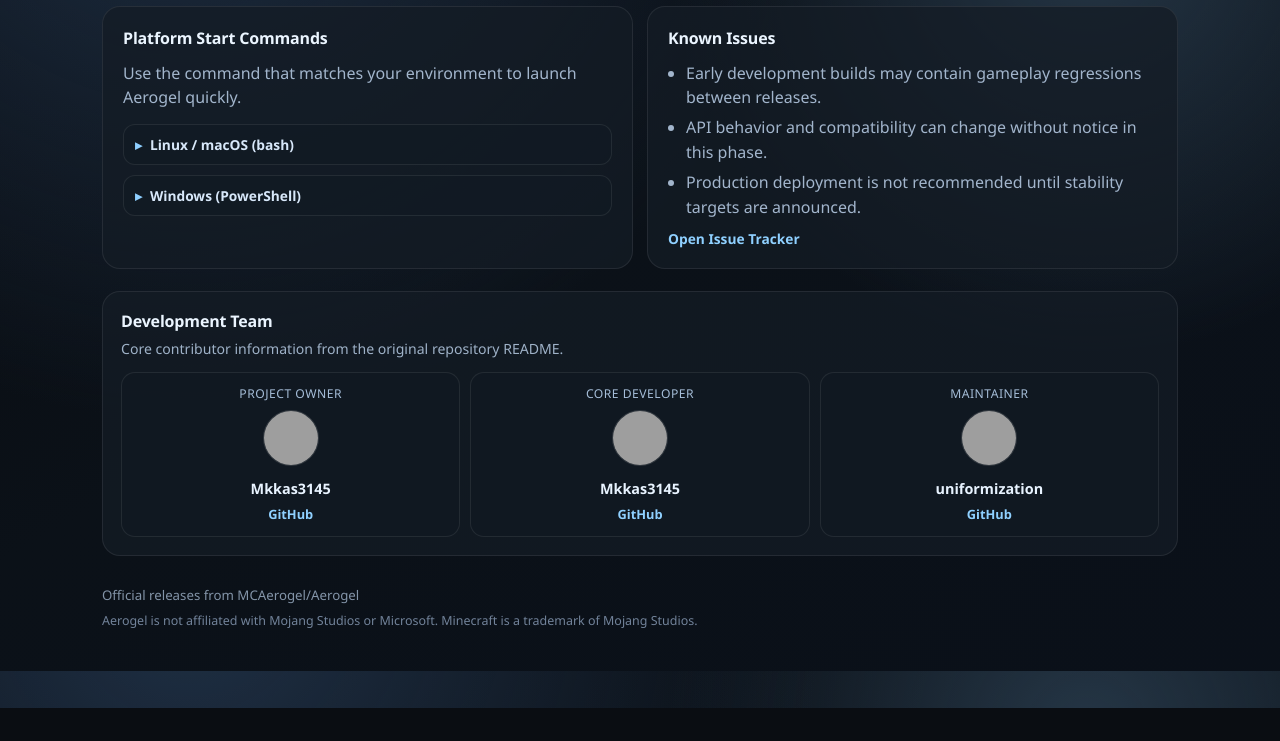
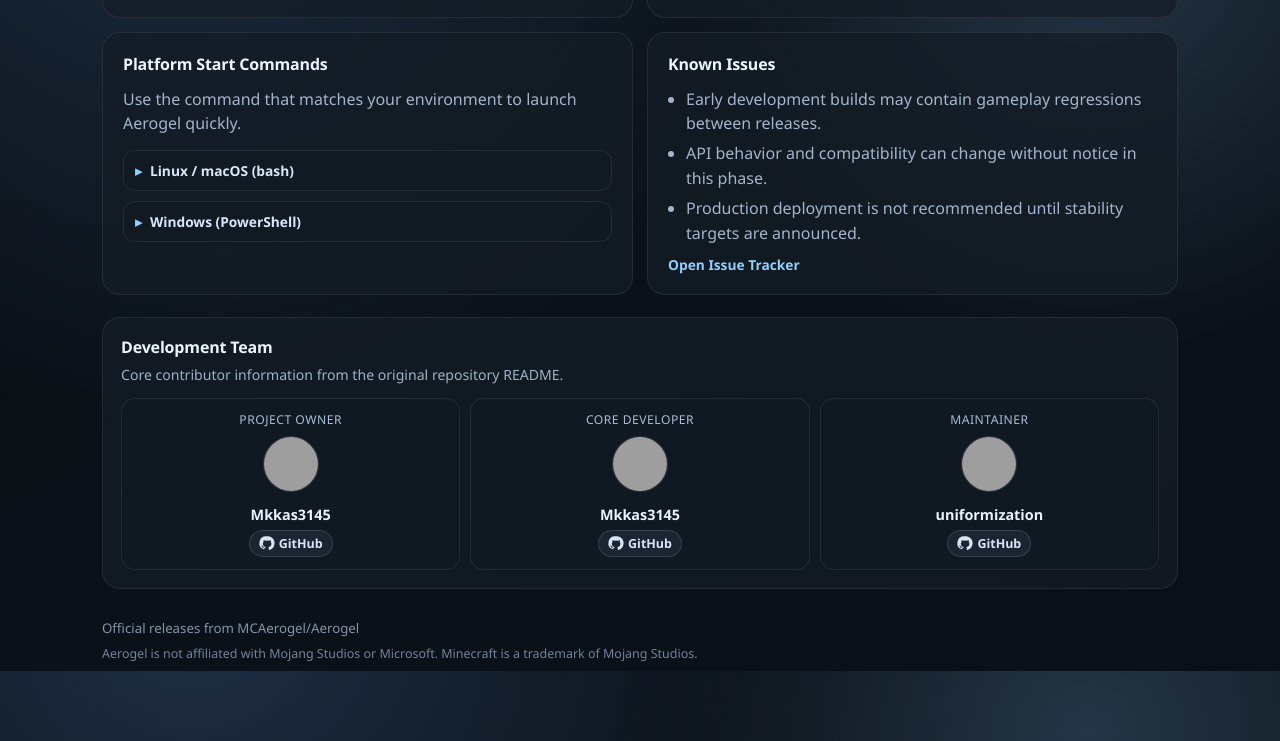
Before and after one commit to MCAerogel/Aerogel-Web, a plain HTML site: page index.html in a window 1280 px wide. Shown: the part 1729-2470 px from the top of the page. Before the commit the page ends 2437 px from the top, so only its background shows below. Drawn offline with Linux system fonts and the light colour scheme; no server answers; grey boxes are pictures that could not be loaded; a web font is replaced by a local one.

Commit message:
Adjust layout polish and remove plugin development section

```diff
--- a/index.html
+++ b/index.html
@@ -290,6 +290,14 @@
       line-height: 1.55;
     }
 
+    .hero-slogan {
+      margin: 12px 0 0;
+      color: #cfe4fb;
+      font-size: 0.9rem;
+      font-weight: 600;
+      letter-spacing: 0.01em;
+    }
+
     .quick {
       margin-top: 22px;
       display: grid;
@@ -1044,11 +1052,36 @@
 
     .verify-cmd {
       margin: 8px 0 0;
-      color: #cfe4fb;
+      color: #e3f1ff;
       font-size: 0.78rem;
       line-height: 1.45;
       font-family: "JetBrains Mono", "D2Coding", "Noto Sans KR", "Spoqa Han Sans Neo", monospace;
       white-space: pre-wrap;
+      background: rgba(10, 16, 24, 0.92);
+      border: 1px solid rgba(136, 181, 223, 0.24);
+      border-radius: 10px;
+      padding: 10px 11px;
+      overflow-x: auto;
+    }
+
+    .verify-cmd .tok-key {
+      color: #7dc9ff;
+    }
+
+    .verify-cmd .tok-str {
+      color: #ffd58f;
+    }
+
+    .verify-cmd .tok-fn {
+      color: #9dd9a7;
+    }
+
+    .verify-cmd .tok-kw {
+      color: #d5b6ff;
+    }
+
+    .verify-cmd .tok-type {
+      color: #ff9db1;
     }
 
     .start-commands {
@@ -1105,6 +1138,15 @@
       border-radius: 14px;
       padding: 12px;
       text-align: center;
+      text-decoration: none;
+      display: block;
+      transition: border-color 140ms ease, background 140ms ease, transform 140ms ease;
+    }
+
+    .member:hover {
+      border-color: rgba(142, 208, 255, 0.36);
+      background: rgba(23, 32, 42, 0.8);
+      transform: translateY(-1px);
     }
 
     .member-role {
@@ -1131,14 +1173,29 @@
     }
 
     .member-link {
-      color: #8fd0ff;
-      text-decoration: none;
-      font-size: 0.8rem;
+      display: inline-flex;
+      align-items: center;
+      gap: 6px;
+      color: #d7e6f7;
+      font-size: 0.78rem;
       font-weight: 700;
+      margin-top: 2px;
+      border: 1px solid rgba(255, 255, 255, 0.12);
+      border-radius: 999px;
+      background: rgba(33, 44, 57, 0.68);
+      padding: 4px 9px;
     }
 
     .member-link:hover {
-      text-decoration: underline;
+      filter: brightness(1.06);
+    }
+
+    .github-icon {
+      width: 14px;
+      height: 14px;
+      flex: 0 0 auto;
+      display: block;
+      overflow: visible;
     }
 
     .start-commands .verify-details {
@@ -1306,6 +1363,7 @@
       <span class="badge" data-i18n="hero_badge">Aerogel Server</span>
       <h1 data-i18n="hero_title">Aerogel 다운로드</h1>
       <p data-i18n="hero_desc">Aerogel is a custom Minecraft server engine that uses Folia exclusively for parallel chunk generation while implementing the entire server runtime independently.</p>
+      <p class="hero-slogan" data-i18n="hero_slogan">Built for high-parallel worlds, tuned for contributor velocity.</p>
 
       <div class="quick">
         <div class="quick-item">
@@ -1465,24 +1523,39 @@
       <p class="team-desc" data-i18n="team_desc">Core contributor information from the original repository README.</p>
     </div>
     <div class="team-grid">
-      <article class="member">
+      <a class="member" href="https://github.com/Mkkas3145" target="_blank" rel="noopener noreferrer">
         <p class="member-role" data-i18n="team_role_owner">Project Owner</p>
         <img class="member-avatar" src="https://github.com/Mkkas3145.png" alt="Mkkas3145 avatar" />
         <p class="member-name">Mkkas3145</p>
-        <a class="member-link" href="https://github.com/Mkkas3145" target="_blank" rel="noopener noreferrer">GitHub</a>
-      </article>
-      <article class="member">
+        <span class="member-link">
+          <svg class="github-icon" viewBox="0 0 24 24" fill="currentColor" aria-hidden="true">
+            <path d="M12 .6a11.4 11.4 0 0 0-3.6 22.2c.57.1.78-.24.78-.54v-2.1c-3.17.7-3.83-1.35-3.83-1.35-.51-1.3-1.24-1.64-1.24-1.64-1.02-.7.08-.69.08-.69 1.13.08 1.72 1.16 1.72 1.16 1 .1 1.97.73 2.46 1.78.88 1.52 2.32 1.08 2.88.83.1-.64.35-1.08.64-1.33-2.53-.29-5.2-1.27-5.2-5.64 0-1.25.45-2.28 1.17-3.08-.12-.29-.5-1.47.12-3.06 0 0 .96-.31 3.15 1.18a10.9 10.9 0 0 1 5.74 0c2.19-1.5 3.14-1.18 3.14-1.18.63 1.6.25 2.78.13 3.06.73.8 1.17 1.83 1.17 3.08 0 4.38-2.68 5.35-5.23 5.63.36.31.68.92.68 1.86v2.76c0 .3.2.65.79.54A11.4 11.4 0 0 0 12 .6Z"/>
+          </svg>
+          GitHub
+        </span>
+      </a>
+      <a class="member" href="https://github.com/Mkkas3145" target="_blank" rel="noopener noreferrer">
         <p class="member-role" data-i18n="team_role_core">Core Developer</p>
         <img class="member-avatar" src="https://github.com/Mkkas3145.png" alt="Mkkas3145 avatar" />
         <p class="member-name">Mkkas3145</p>
-        <a class="member-link" href="https://github.com/Mkkas3145" target="_blank" rel="noopener noreferrer">GitHub</a>
-      </article>
-      <article class="member">
+        <span class="member-link">
+          <svg class="github-icon" viewBox="0 0 24 24" fill="currentColor" aria-hidden="true">
+            <path d="M12 .6a11.4 11.4 0 0 0-3.6 22.2c.57.1.78-.24.78-.54v-2.1c-3.17.7-3.83-1.35-3.83-1.35-.51-1.3-1.24-1.64-1.24-1.64-1.02-.7.08-.69.08-.69 1.13.08 1.72 1.16 1.72 1.16 1 .1 1.97.73 2.46 1.78.88 1.52 2.32 1.08 2.88.83.1-.64.35-1.08.64-1.33-2.53-.29-5.2-1.27-5.2-5.64 0-1.25.45-2.28 1.17-3.08-.12-.29-.5-1.47.12-3.06 0 0 .96-.31 3.15 1.18a10.9 10.9 0 0 1 5.74 0c2.19-1.5 3.14-1.18 3.14-1.18.63 1.6.25 2.78.13 3.06.73.8 1.17 1.83 1.17 3.08 0 4.38-2.68 5.35-5.23 5.63.36.31.68.92.68 1.86v2.76c0 .3.2.65.79.54A11.4 11.4 0 0 0 12 .6Z"/>
+          </svg>
+          GitHub
+        </span>
+      </a>
+      <a class="member" href="https://github.com/uniformization" target="_blank" rel="noopener noreferrer">
         <p class="member-role" data-i18n="team_role_maintainer">Maintainer</p>
         <img class="member-avatar" src="https://github.com/uniformization.png" alt="uniformization avatar" />
         <p class="member-name">uniformization</p>
-        <a class="member-link" href="https://github.com/uniformization" target="_blank" rel="noopener noreferrer">GitHub</a>
-      </article>
+        <span class="member-link">
+          <svg class="github-icon" viewBox="0 0 24 24" fill="currentColor" aria-hidden="true">
+            <path d="M12 .6a11.4 11.4 0 0 0-3.6 22.2c.57.1.78-.24.78-.54v-2.1c-3.17.7-3.83-1.35-3.83-1.35-.51-1.3-1.24-1.64-1.24-1.64-1.02-.7.08-.69.08-.69 1.13.08 1.72 1.16 1.72 1.16 1 .1 1.97.73 2.46 1.78.88 1.52 2.32 1.08 2.88.83.1-.64.35-1.08.64-1.33-2.53-.29-5.2-1.27-5.2-5.64 0-1.25.45-2.28 1.17-3.08-.12-.29-.5-1.47.12-3.06 0 0 .96-.31 3.15 1.18a10.9 10.9 0 0 1 5.74 0c2.19-1.5 3.14-1.18 3.14-1.18.63 1.6.25 2.78.13 3.06.73.8 1.17 1.83 1.17 3.08 0 4.38-2.68 5.35-5.23 5.63.36.31.68.92.68 1.86v2.76c0 .3.2.65.79.54A11.4 11.4 0 0 0 12 .6Z"/>
+          </svg>
+          GitHub
+        </span>
+      </a>
     </div>
   </section>
 
@@ -1501,6 +1574,7 @@
       hero_badge: "Aerogel Server",
       hero_title: "Aerogel 다운로드",
       hero_desc: "Aerogel은 병렬 청크 생성을 위해 Folia를 전용으로 사용하면서, 서버 런타임 전체를 독립적으로 구현한 커스텀 마인크래프트 서버 엔진입니다.",
+      hero_slogan: "높은 병렬 처리 성능을 목표로 설계되었고, 기여와 피드백을 빠르게 반영하며 발전합니다.",
       quick_repo_label: "Repository",
       quick_asset_label: "파일",
       quick_hosting_label: "호스팅",
@@ -1602,6 +1676,7 @@
       hero_badge: "Aerogel Server",
       hero_title: "Download Aerogel",
       hero_desc: "Aerogel is a custom Minecraft server engine that uses Folia exclusively for parallel chunk generation while implementing the entire server runtime independently.",
+      hero_slogan: "Built for high-parallel worlds, tuned for contributor velocity.",
       quick_repo_label: "Repository",
       quick_asset_label: "Asset",
       quick_hosting_label: "Hosting",
```
